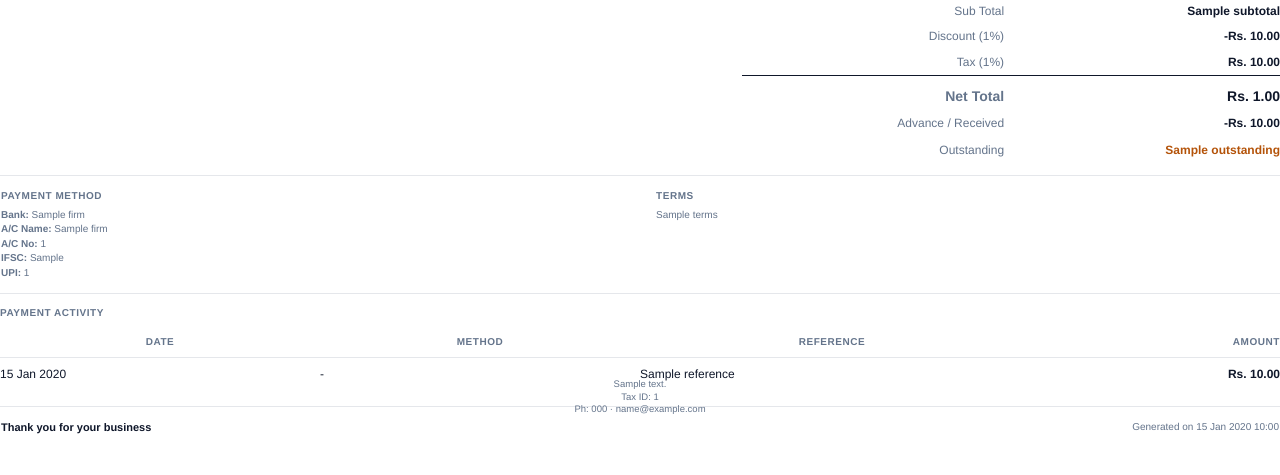
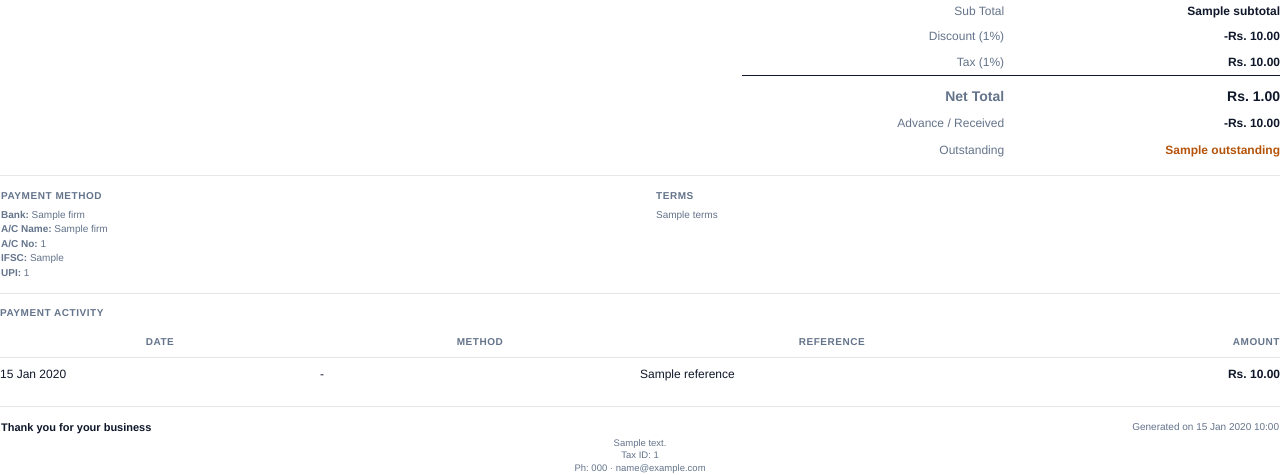
Before and after one commit to itzpraveen/novart, a Django app: template templates/portal/invoice_pdf.html in a window 1280 px wide. Shown: the part 346-821 px from the top of the page. Before the commit the page ends 780 px from the top, so only its background shows below. Run offline with Django 5.2, Linux system fonts and the light colour scheme; the template is opened without the code that fills it: most values are stand-ins (such as "Sample title", 1, 10 or a date in 2020); grey boxes marked "Sample" are stand-in pictures.

Commit message:
Pin invoice footer to page bottom

```diff
--- a/templates/portal/invoice_pdf.html
+++ b/templates/portal/invoice_pdf.html
@@ -15,7 +15,23 @@
 	            src: url("file://{{ font_path }}");
 	        }
 	        {% endif %}
-	        @page { size: A4; margin: 26mm; }
+	        @page {
+	            size: A4;
+	            margin: 0;
+	            @frame content_frame {
+	                left: 26mm;
+	                top: 26mm;
+	                width: 158mm;
+	                height: 225mm;
+	            }
+	            @frame footer_frame {
+	                -pdf-frame-content: footer_content;
+	                left: 26mm;
+	                top: 251mm;
+	                width: 158mm;
+	                height: 20mm;
+	            }
+	        }
 	        body, table, th, td {
 	            font-family: "DejaVuSans", "Helvetica", "Arial", sans-serif;
 	            color: #0f172a;
@@ -115,11 +131,7 @@
 	        .foot { width: 100%; border-collapse: collapse; }
 	        .thanks { font-size: 11px; font-weight: 800; }
 	        .generated { font-size: 10px; color: #64748b; text-align: right; }
-	        .footer-bottom {
-	            position: fixed;
-	            left: 26mm;
-	            right: 26mm;
-	            bottom: 10mm;
+	        #footer_content {
 	            text-align: center;
 	            color: #64748b;
 	            font-size: 9.5px;
@@ -309,8 +321,7 @@
 	            </table>
 	        </div>
 	    </div>
-	    {% if firm.address or firm.phone or firm.email or firm.tax_id %}
-	        <div class="footer-bottom">
+	    <div id="footer_content">
 	        {% if firm.address %}<div style="white-space: pre-line;">{{ firm.address }}</div>{% endif %}
 	        {% if firm.tax_id %}<div>Tax ID: {{ firm.tax_id }}</div>{% endif %}
 	        {% if firm.phone or firm.email %}
@@ -321,6 +332,5 @@
 	            </div>
 	        {% endif %}
 	    </div>
-	    {% endif %}
 </body>
 </html>
```
Lines whose indentation alone changed are shown as unchanged.
